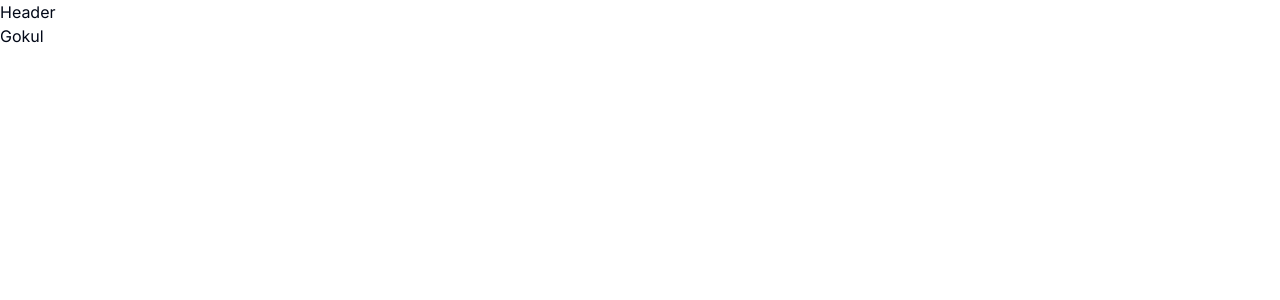
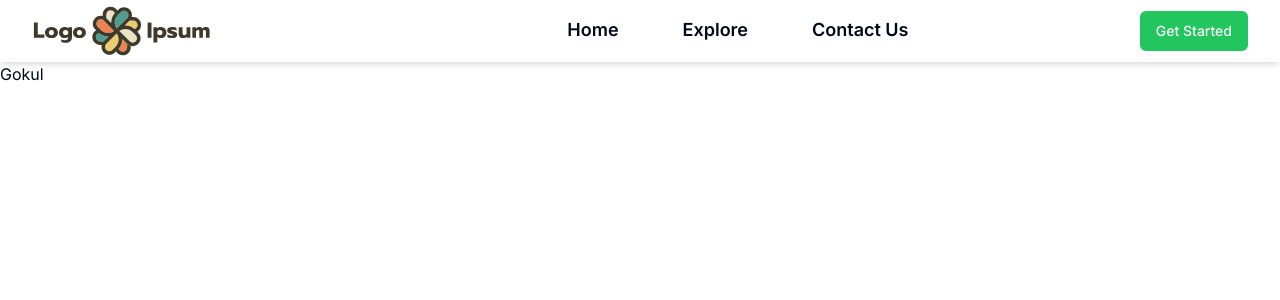
Before and after one commit to code-gritt/Doctor-Appointment-App-Next.js-Strapi, a Next.js app: page / in a window 1280 px wide. Shown: the top 300 px of the page. Built offline with nearby package versions, Linux system fonts and the light colour scheme.

Commit message:
created header

```diff
--- /dev/null
+++ b/app/_components/Header.jsx
@@ -0,0 +1,48 @@
+import { Button } from "@/components/ui/button";
+import Image from "next/image";
+import Link from "next/link";
+import React from "react";
+
+const Header = () => {
+  const Menu = [
+    {
+      id: 1,
+      name: "Home",
+      path: "/",
+    },
+    {
+      id: 2,
+      name: "Explore",
+      path: "/explore",
+    },
+    {
+      id: 3,
+      name: "Contact Us",
+      path: "/contact",
+    },
+  ];
+  return (
+    <>
+      <header className="header sticky top-0 bg-white shadow-md flex items-center justify-between px-8 py-02">
+        <h1 className="w-3/12">
+          <Image width={180} height={80} src="/logo.svg" />
+        </h1>
+
+        <ul className="md:flex gap-8 hidden items-center nav font-semibold text-lg">
+          {Menu.map((item, index) => (
+            <Link href={item.path}>
+              <li className="p-4 border-b-2 border-green-500 border-opacity-0 hover:border-opacity-100 hover:text-green-500 hover:scale-105 transition-all ease-in-out duration-200 cursor-pointer active">
+                {item.name}
+              </li>
+            </Link>
+          ))}
+        </ul>
+        <Button className="bg-green-500 hover:scale-105 transition-all ease-in-out">
+          Get Started
+        </Button>
+      </header>
+    </>
+  );
+};
+
+export default Header;
--- a/app/_components/Header/Header.jsx
+++ /dev/null
@@ -1,7 +0,0 @@
-import React from "react";
-
-const Header = () => {
-  return <div>Header</div>;
-};
-
-export default Header;
--- a/app/layout.js
+++ b/app/layout.js
@@ -1,6 +1,6 @@
 import { Inter } from "next/font/google";
 import "./globals.css";
-import Header from "./_components/Header/Header";
+import Header from "./_components/Header";
 
 const inter = Inter({ subsets: ["latin"] });
 
--- a/components/ui/button.jsx
+++ b/components/ui/button.jsx
@@ -9,7 +9,7 @@ const buttonVariants = cva(
   {
     variants: {
       variant: {
-        default: "bg-primary text-primary-foreground hover:bg-primary/90",
+        default: "bg-primary text-primary-foreground hover:bg-green-500",
         destructive:
           "bg-destructive text-destructive-foreground hover:bg-destructive/90",
         outline:
```
Also changed, not shown: public/logo.svg (added).
